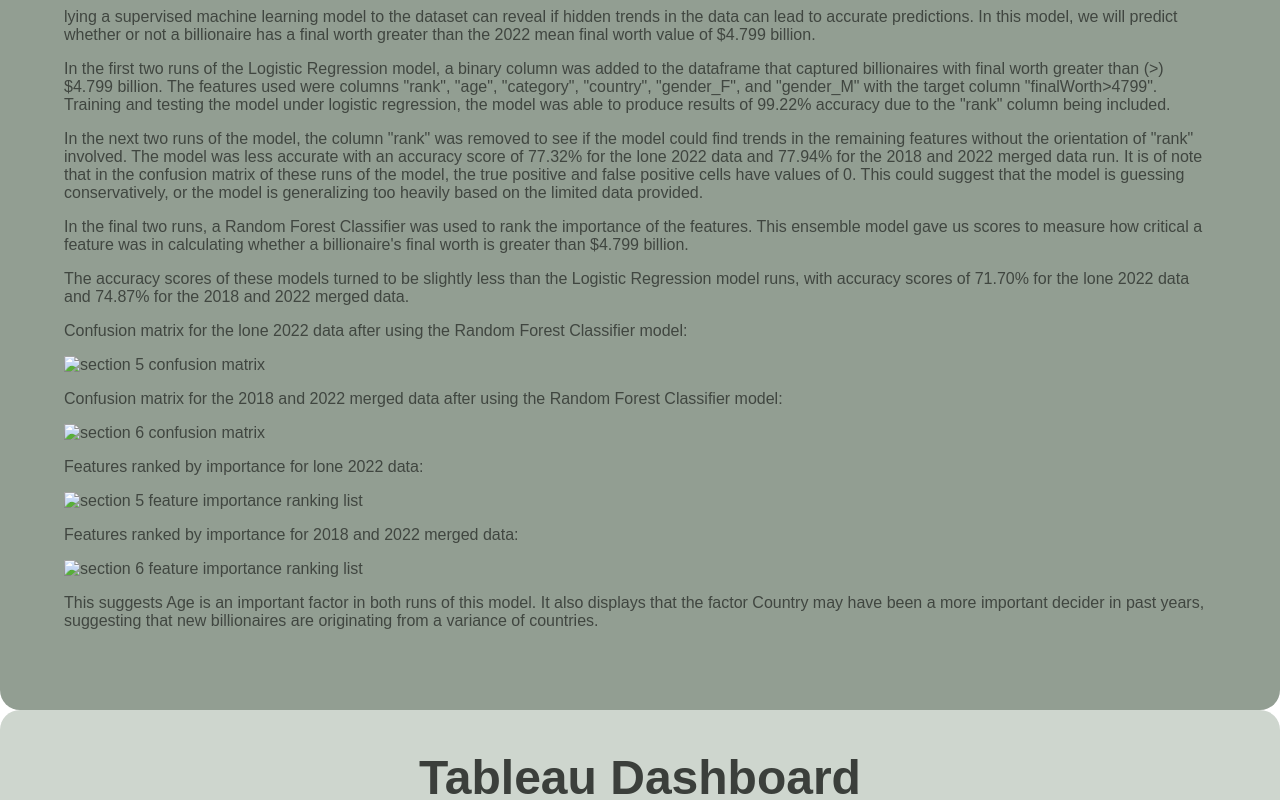
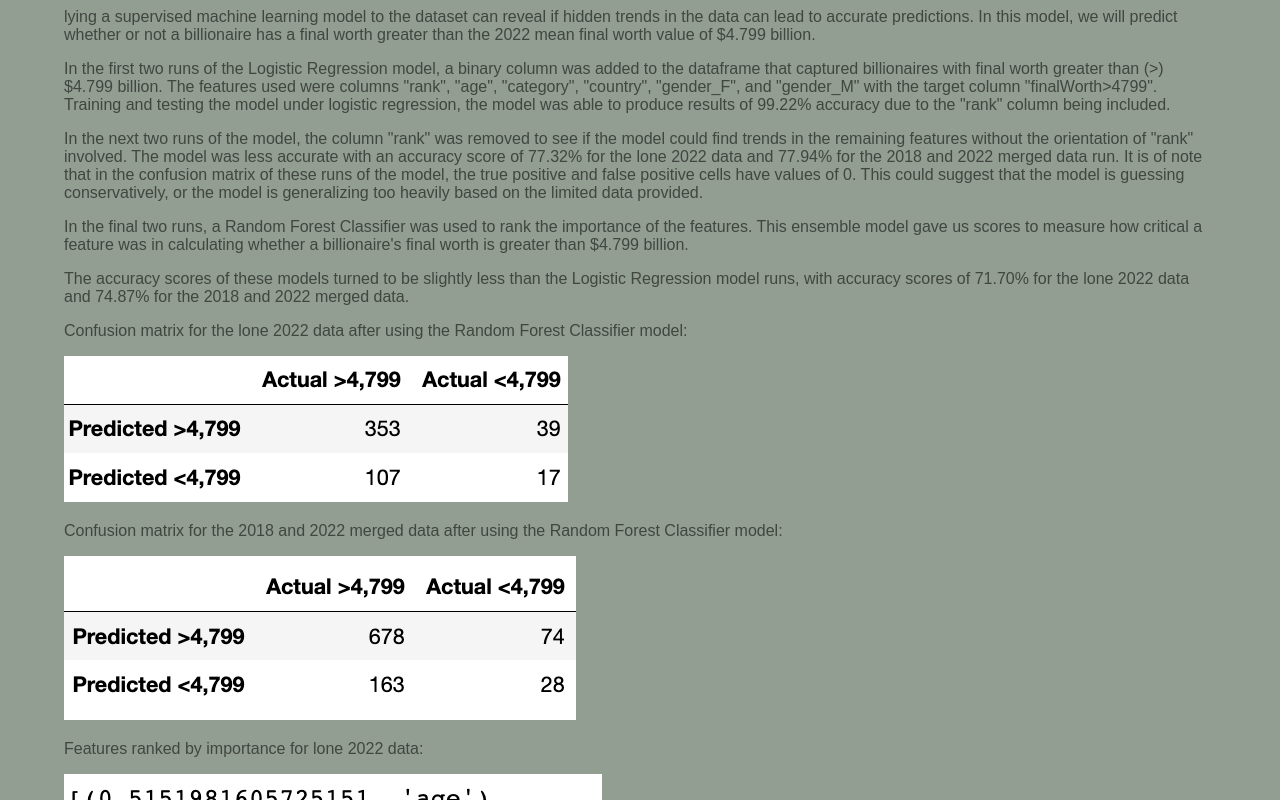
Before and after one commit to Kara4Sea/Kara4Sea.github.io, a plain HTML site: page index.html in a window 1280 px wide. Shown: the part 2000-2800 px from the top of the page. Drawn offline with Linux system fonts and the light colour scheme.

Commit message:
updating

```diff
--- a/index.html
+++ b/index.html
@@ -75,13 +75,13 @@
       <p>In the final two runs, a Random Forest Classifier was used to rank the importance of the features. This ensemble model gave us scores to measure how critical a feature was in calculating whether a billionaire's final worth is greater than $4.799 billion. </p>
       <p>The accuracy scores of these models turned to be slightly less than the Logistic Regression model runs, with accuracy scores of 71.70% for the lone 2022 data and 74.87% for the 2018 and 2022 merged data.</p>
       <p>Confusion matrix for the lone 2022 data after using the Random Forest Classifier model: <br></p>
-      <img src = "../images/section5_cm.png" alt = "section 5 confusion matrix">
+      <img src = "./images/section5_cm.png" alt = "section 5 confusion matrix">
       <p>Confusion matrix for the 2018 and 2022 merged data after using the Random Forest Classifier model: <br></p>
-      <img src = "../images/section6_cm.png" alt = "section 6 confusion matrix">
+      <img src = "./images/section6_cm.png" alt = "section 6 confusion matrix">
       <p>Features ranked by importance for lone 2022 data: <br></p>
-      <img src = "../images/section5_fi.png" alt = "section 5 feature importance ranking list">
+      <img src = "./images/section5_fi.png" alt = "section 5 feature importance ranking list">
       <p>Features ranked by importance for 2018 and 2022 merged data: <br></p>
-      <img src = "../images/section6_fi.png" alt = "section 6 feature importance ranking list">
+      <img src = "./images/section6_fi.png" alt = "section 6 feature importance ranking list">
       <p>This suggests Age is an important factor in both runs of this model. It also displays that the factor Country may have been a more important decider in past years, suggesting that new billionaires are originating from a variance of countries.</p>
     </div>
     </div>
--- a/static/css/style.css
+++ b/static/css/style.css
@@ -89,7 +89,7 @@ body {
     flex-direction: column; /* makes the elements in the section go in a vertical/ column direction instead of horizontal */
     justify-content: center; /* aligns across the horizontal axis */
     align-items: center; /* aligns across the vertical axis */
-    background-image: url('../images/money_background.png');
+    background-image: url('../../images/money_background.png');
     background-repeat: no-repeat;
     background-size: cover; /* scales the image to cover the entire header */
     background-position: center center; /* positions the image at the center of the header */
```
Also changed, not shown: images/lr.png (added), images/money_background.png (added), images/rfc.png (added), images/section5_cm.png (added), images/section5_fi.png (added), images/section6_cm.png (added), images/section6_fi.png (added), 1 other file.
